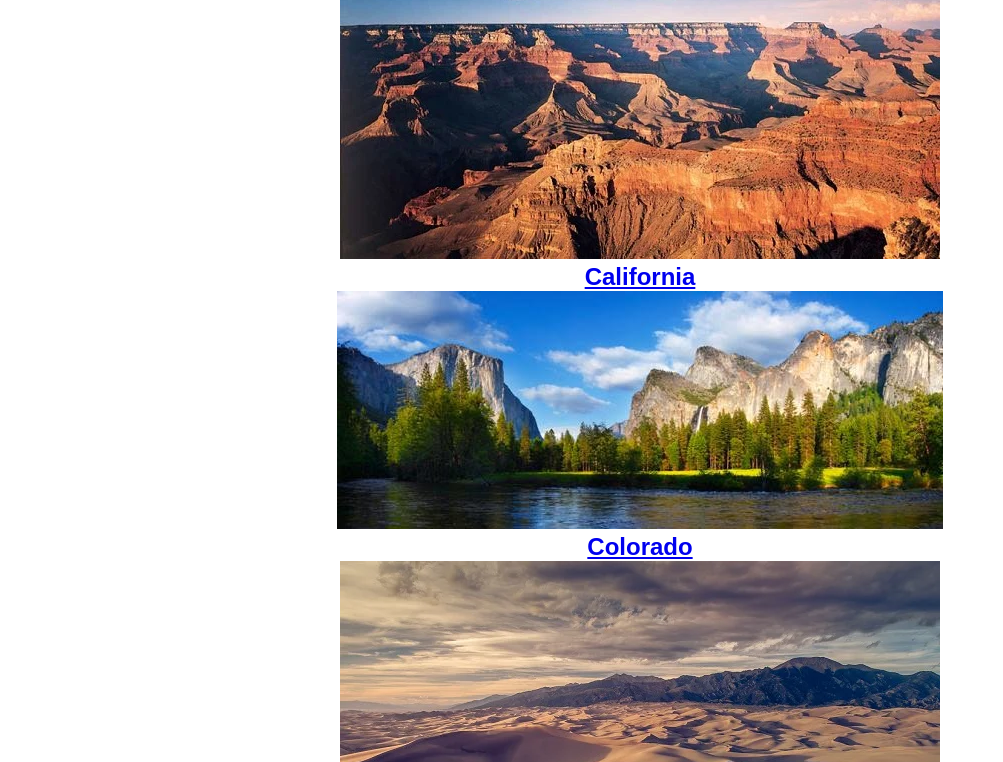
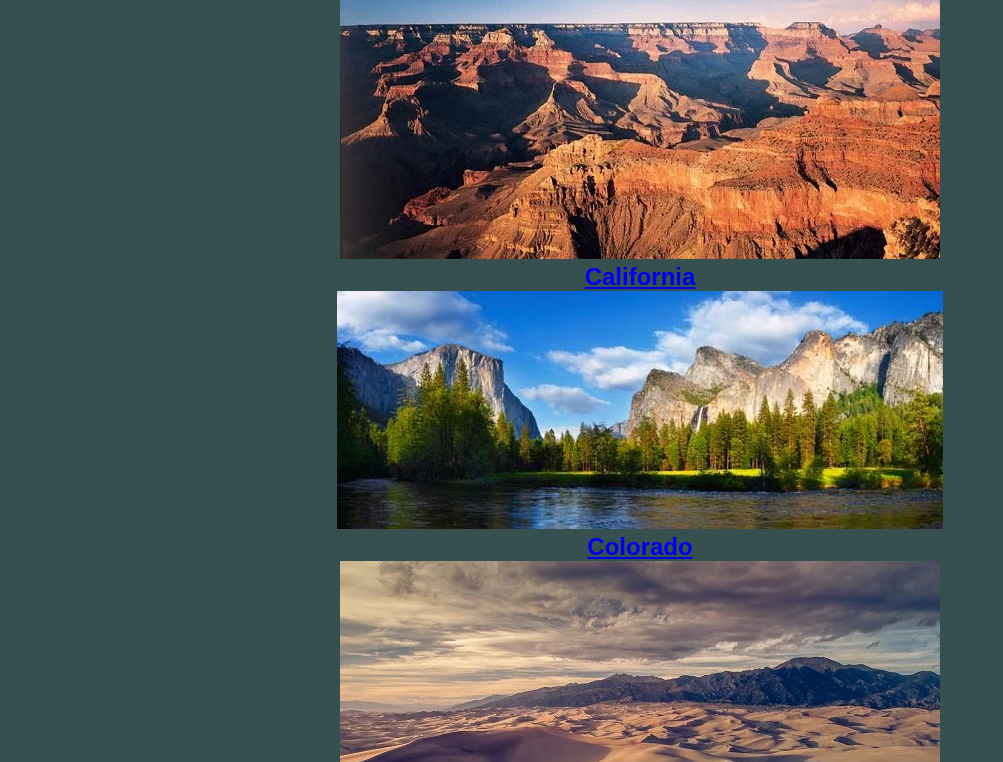
Before and after one commit to Faithfuloscar/COMP001A.Assignment5, a plain HTML site: page index.html in a window 1280 px wide. Shown: the part 477-1239 px from the top of the page, without its empty margins (0-1003 px from the left). Drawn offline with Linux system fonts and the light colour scheme.

Commit message:
attempt 4 at background

```diff
--- a/main.css
+++ b/main.css
@@ -10,4 +10,9 @@ body, h1, h2, p, ul, li, a {
 
 body {
     background-image: url(images/Background.psd);
+    background-color: #35504e;
+    height: auto;
+    background-position: center;
+    background-repeat: no-repeat;
+    background-size: cover;
 }
```
